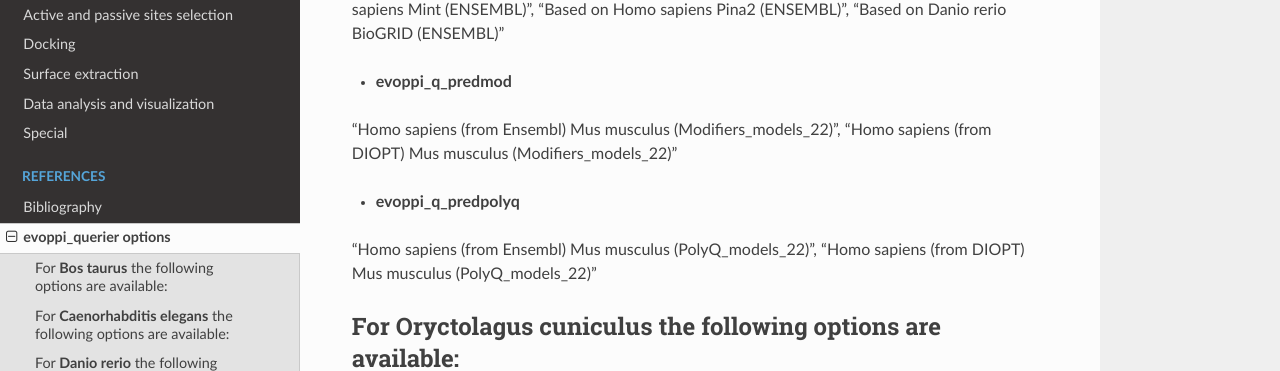
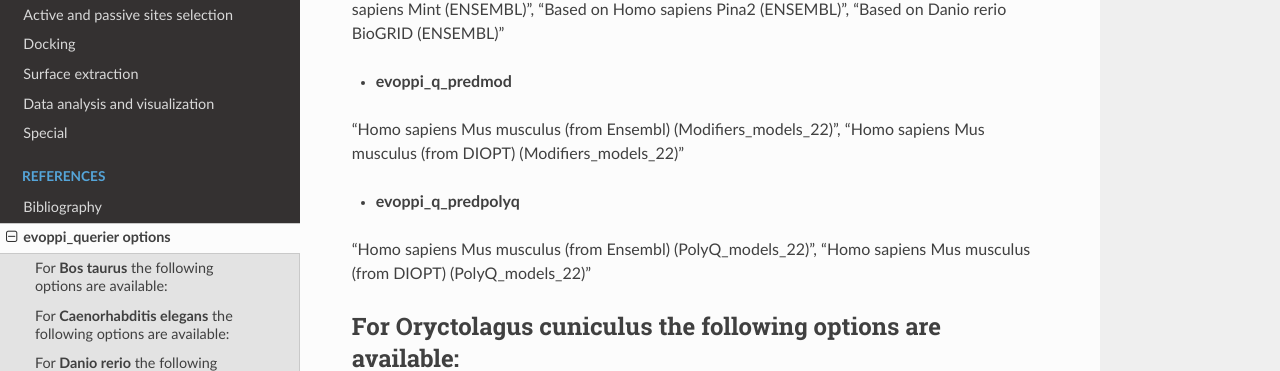
Before and after one commit to pegi3s/auto-p2docking-docs, a Sphinx documentation site: the page built from source/evoppi_querier_options.rst, in a window 1280 px wide and 900 px high, scrolled down 14017 px. Shown: the part 138-509 px from the top of the window. Built offline with Sphinx 7.4.7 and the Read the Docs theme 2.0.0, drawn with Linux system fonts in a browser that asks for light colours.

```diff
--- a/source/evoppi_querier_options.rst
+++ b/source/evoppi_querier_options.rst
@@ -189,11 +189,11 @@ For **Mus musculus** the following options are available:
 
 - **evoppi_q_predmod**
 
-"Homo sapiens (from Ensembl) Mus musculus (Modifiers_models_22)", "Homo sapiens (from DIOPT) Mus musculus (Modifiers_models_22)"
+"Homo sapiens Mus musculus (from Ensembl) (Modifiers_models_22)", "Homo sapiens Mus musculus (from DIOPT) (Modifiers_models_22)"
 
 - **evoppi_q_predpolyq**
 
-"Homo sapiens (from Ensembl) Mus musculus (PolyQ_models_22)", "Homo sapiens (from DIOPT) Mus musculus (PolyQ_models_22)"
+"Homo sapiens Mus musculus (from Ensembl) (PolyQ_models_22)", "Homo sapiens Mus musculus (from DIOPT) (PolyQ_models_22)"
 
 For **Oryctolagus cuniculus** the following options are available:
 -------
```
